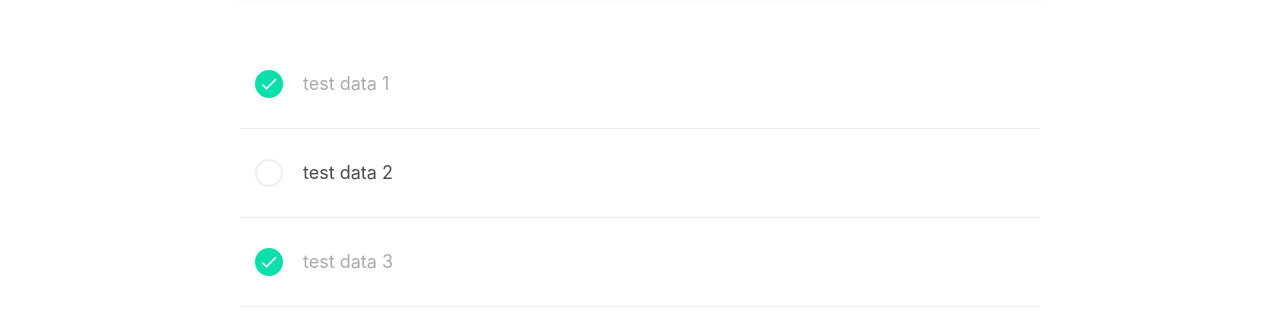
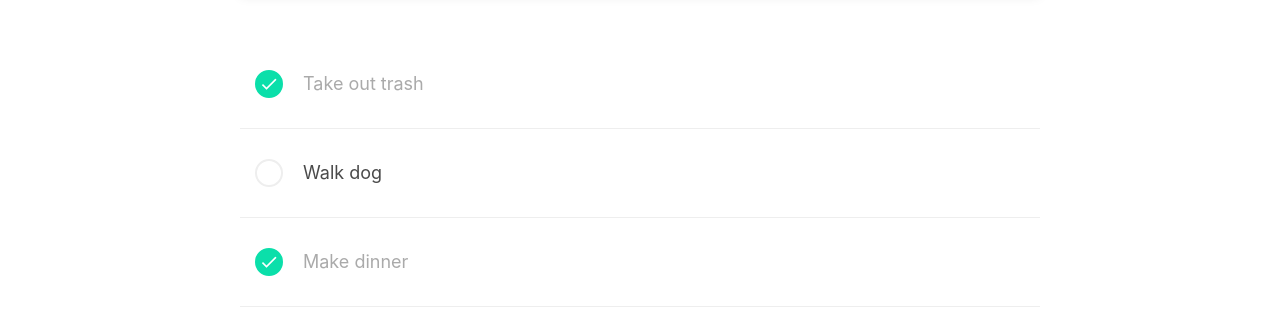
Before and after one commit to derickmoncado/angular-todo-app, an Angular app: page / in a window 1280 px wide. Shown: the part 299-614 px from the top of the page. Built offline with nearby package versions, Linux system fonts and the light colour scheme.

Commit message:
Re-ded adding todo method - backtracking because something happened

```diff
--- a/src/app/shared/data-service.service.ts
+++ b/src/app/shared/data-service.service.ts
@@ -7,9 +7,9 @@ import { Todo } from './todo.model';
 export class DataService {
   // Properties
   public todos: Todo[] = [
-    { text: 'test data 1', completed: true },
-    { text: 'test data 2', completed: false },
-    { text: 'test data 3', completed: true },
+    { text: 'Take out trash', completed: true },
+    { text: 'Walk dog', completed: false },
+    { text: 'Make dinner', completed: true },
   ];
 
   constructor() {}
--- a/src/app/todos/todos.component.html
+++ b/src/app/todos/todos.component.html
@@ -12,9 +12,6 @@
         <p class="control is-expanded">
           <input
             ngModel
-            #todoTextField="ngModel"
-            required
-            minlength="2"
             name="text"
             class="input"
             type="text"
@@ -27,14 +24,13 @@
           </button>
         </p>
       </div>
-      <div *ngIf="todoTextField.invalid && showValidationErrors">
-        <p *ngIf="todoTextField.errors.required" class="help is-danger">
-          Form is invalid. Please enter a Todo item!
-        </p>
-        <p *ngIf="todoTextField.errors.minlength" class="help is-danger">
-          Todo item must contain atleast 2 characters
-        </p>
-      </div>
+
+      <!-- <p *ngIf="todoTextField.invalid" class="help is-danger">
+        Form is invalid. Please enter a Todo item!
+      </p>
+      <p *ngIf="todoTextField.invalid" class="help is-danger">
+        Todo item must contain atleast 2 characters
+      </p> -->
     </form>
   </div>
 </div>
--- a/src/app/todos/todos.component.ts
+++ b/src/app/todos/todos.component.ts
@@ -16,15 +16,10 @@ export class TodosComponent implements OnInit {
   public showValidationErrors: boolean | undefined;
 
   // Form submit
-  onFormSubmit(form: NgForm): void {
-    if (form.invalid) {
-      return (this.showValidationErrors = true);
-    }
-
+  onFormSubmit(form: NgForm) {
+    console.log('Form Submitted!');
+    console.log(form);
     this.dataService.addTodo(new Todo(form.value.text));
-
-    this.showValidationErrors = false;
-    return form.reset();
   }
 
   ngOnInit(): void {
```
